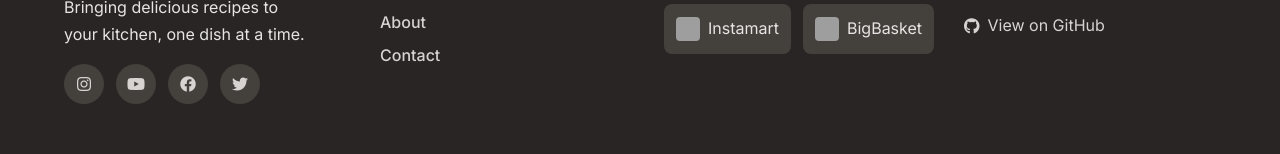
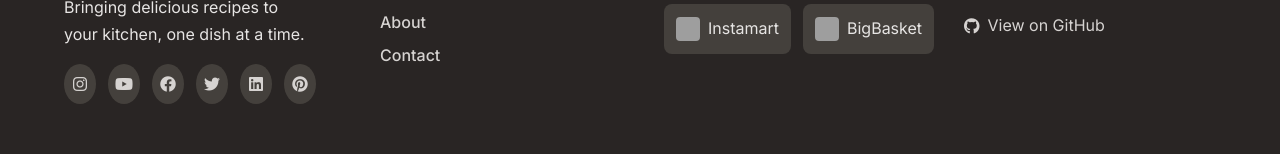
Before and after one commit to devilGamer5802/harsh-ultimate-recipe-guide, a website: page index.html in a window 1280 px wide. Shown: the part 2014-2168 px from the top of the page. Drawn offline with nearby package versions, Linux system fonts and the light colour scheme; grey boxes are pictures that could not be loaded.

Commit message:
Update index.html

```diff
--- a/index.html
+++ b/index.html
@@ -101,7 +101,7 @@
                         </div>
 
                         <div class="recipe-card" onclick="showRecipe('pasta-carbonara')">
-                            <img src="https://images.unsplash.com/photo-1608756687911-aa1599ab3bd9?q=80&w=2574&auto=format&fit=crop&ixlib=rb-4.1.0&ixid=M3wxMjA3fDB8MHxwaG90by1wYWdlfHx8fGVufDB8fHx8fA%3D%3D?ixlib=rb-4.0.3&auto=format&fit=crop&w=400&q=80" alt="Pasta Carbonara">
+                            <img src="https://images.unsplash.com/photo-1608756687911-aa1599ab3bd9?ixlib=rb-4.0.3&auto=format&fit=crop&w=400&q=80" alt="Pasta Carbonara">
                             <div class="recipe-info">
                                 <h3>Classic Pasta Carbonara</h3>
                                 <p>Creamy Italian pasta perfection</p>
@@ -374,10 +374,12 @@
                 <h3>Harsh's Ultimate Recipe Guide</h3>
                 <p>Bringing delicious recipes to your kitchen, one dish at a time.</p>
                 <div class="footer-social">
-                    <a href="#"><i class="fab fa-instagram"></i></a>
+                    <a href="https://www.instagram.com/harshaniltuti5802"><i class="fab fa-instagram"></i></a>
                     <a href="#"><i class="fab fa-youtube"></i></a>
                     <a href="#"><i class="fab fa-facebook"></i></a>
-                    <a href="#"><i class="fab fa-twitter"></i></a>
+                    <a href="https://x.com/TutiAnil"><i class="fab fa-twitter"></i></a>
+                    <a href="www.linkedin.com/in/harshaniltuti"><i class="fab fa-linkedin"></i></a>
+                    <a href="#"><i class="fab fa-pinterest"></i></a>
                 </div>
             </div>
 
```
